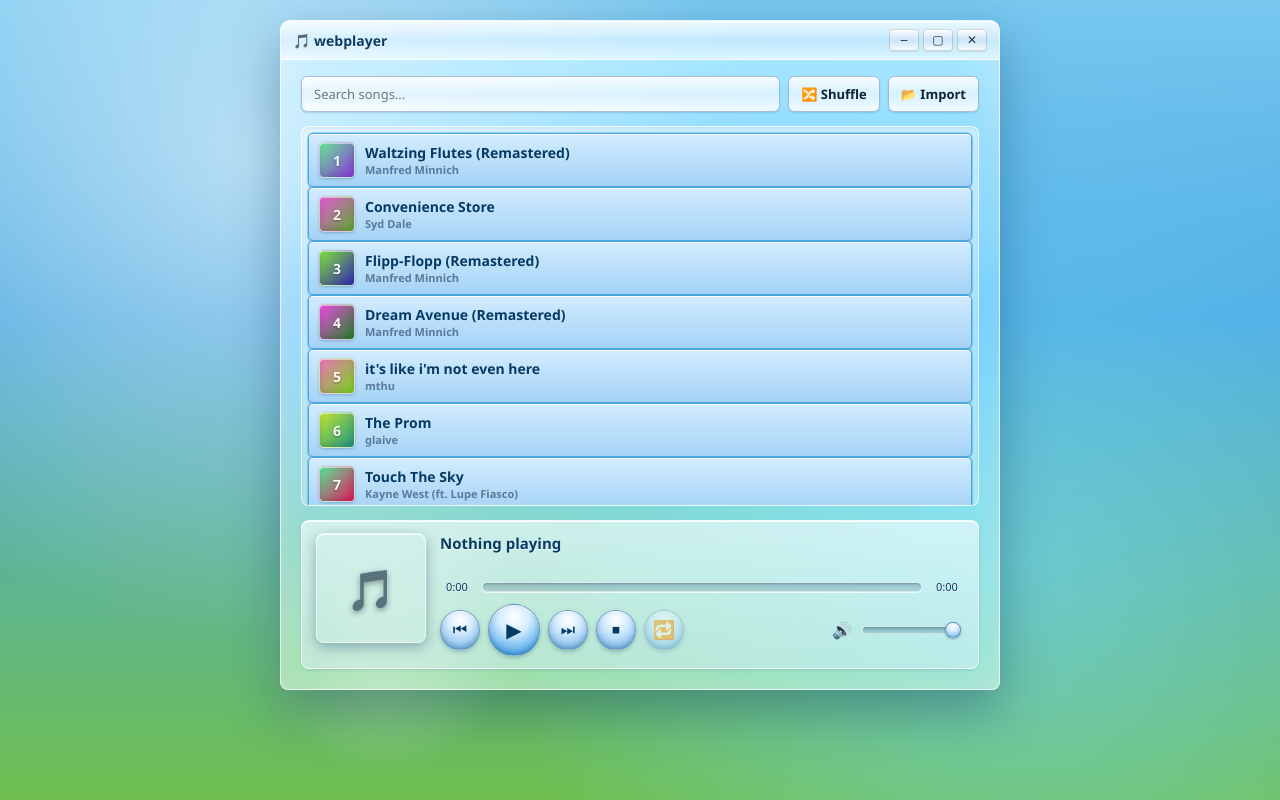
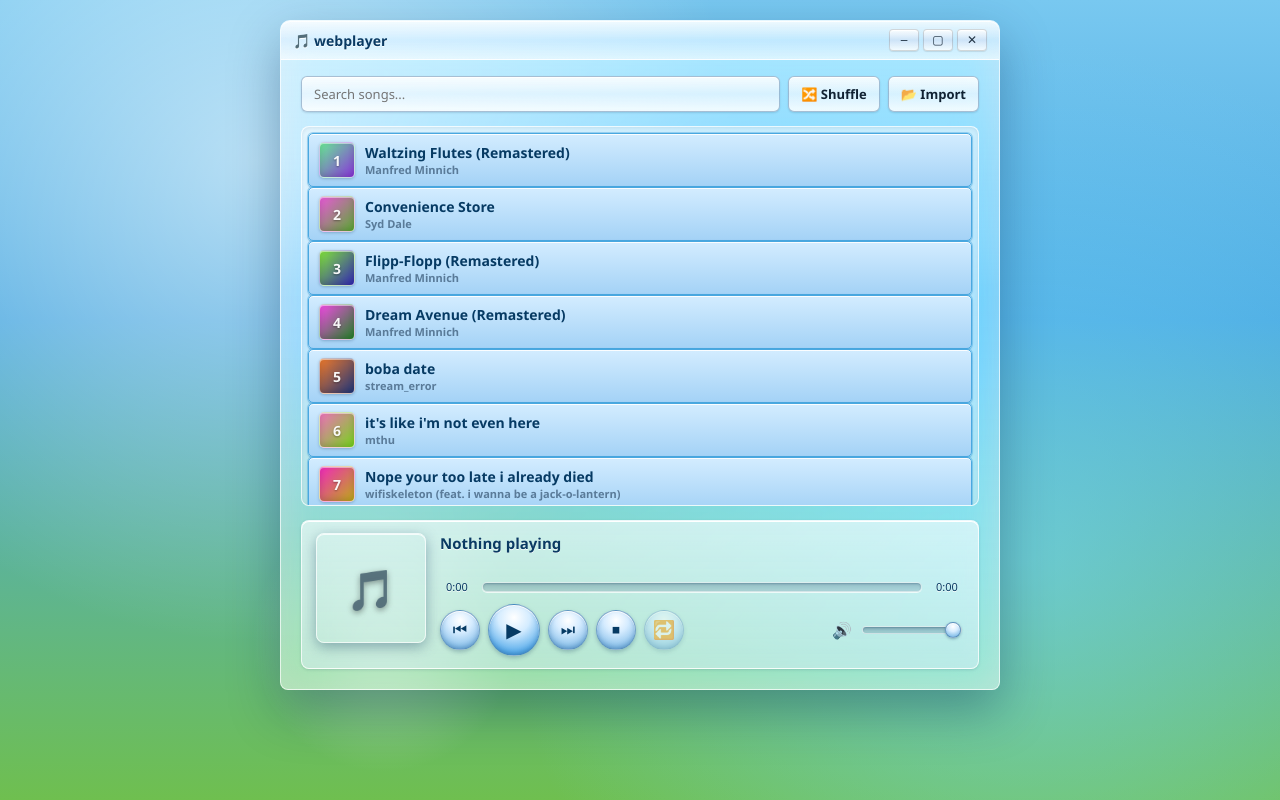
Before and after one commit to zhenh0401/webplayer, a plain HTML site: page index.html in a window 1280 px wide. Drawn offline with Linux system fonts and the light colour scheme.

Commit message:
Update index.html

```diff
--- a/index.html
+++ b/index.html
@@ -81,16 +81,24 @@
       { title: "Convenience Store",                          artist: "Syd Dale", file: "song2.mp3"  },
       { title: "Flipp-Flopp (Remastered)",                   artist: "Manfred Minnich", file: "song19.mp3" },
       { title: "Dream Avenue (Remastered)",                  artist: "Manfred Minnich", file: "song20.mp3" },
+      { title: "boba date",                                  artist: "stream_error", file: "song32.mp3" },
       { title: "it's like i'm not even here",                artist: "mthu", file: "song26.mp3"},
+      { title: "Nope your too late i already died",          artist: "wifiskeleton (feat. i wanna be a jack-o-lantern)", file: "song31.mp3" },
       { title: "The Prom",                                   artist: "glaive", file: "song21.mp3" },
       { title: "Touch The Sky",                              artist: "Kayne West (ft. Lupe Fiasco)", file: "song27.mp3" },
       { title: "Earnings",                                   artist: "Malcom Todd", file: "song25.mp3" },
       { title: "Danny",                                      artist: "C418", file: "song23.mp3" },
-      { title: "School Crush",                               artist: "Nafeesisboujee", file: "song3.mp3"  },
+      { title: "School Crush",                               artist: "Nafeesisboujee", file: "song3.mp3" },
+      { title: "Stephanie",                               artist: "Nafeesisboujee", file: "song34.mp3" },
+      { title: "Ai Dua Em Ve",                               artist: "TIA (feat. Lê Thiện Hiếu)", file: "song28.mp3" },
       { title: "Deep Down (Never Dull's In My Mind Edit)",   artist: "Alok, Ella Eyre, Kenny Dope & Never Dull", file: "song24.mp3" },
       { title: "So Easy (To Fall In Love)",                  artist: "Oliva Dean", file: "song4.mp3"  },
       { title: "Run It Back #JerseyClub",                                artist: "Salako", file: "song5.mp3"  },
+      { title: "I dont play 'bout you",                      artist: "100miles & d0llywood1", file: "song36.mp3" },
+      { title: "INDUSTRY BABY",                          artist: "Lil Nas X & Jack Harlow", file: "song33.mp3" },
+      { title: "NIGHT DANCER",                               artist: "imase", file: "song35.mp3" },
       { title: "Gypsy Woman In Brazil",                      artist: "Medio grave & KEVYANGYUE", file: "song6.mp3"  },
+      { title: "Shut up My Moms Calling",                    artist: "Hotel Ugly", file: "song30.mp3" },
       { title: "Has To Be (New Wave)",                       artist: "CapzLock", file: "song7.mp3"  },
       { title: "New Look",                                   artist: "Secret Potion", file: "song8.mp3"  },
       { title: "Lotus Water Remake",                         artist: "Sam", file: "song9.mp3"  },
```
